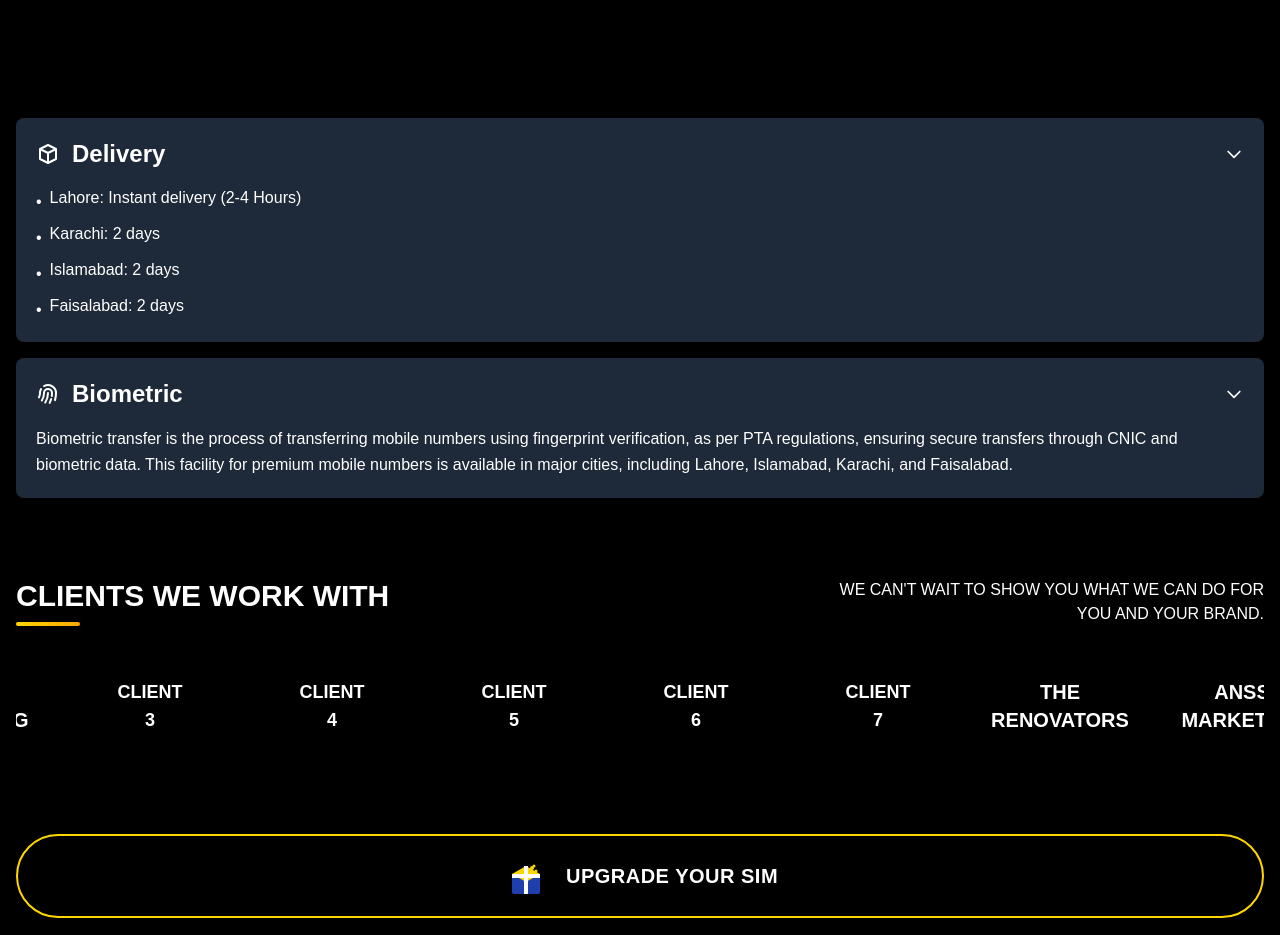
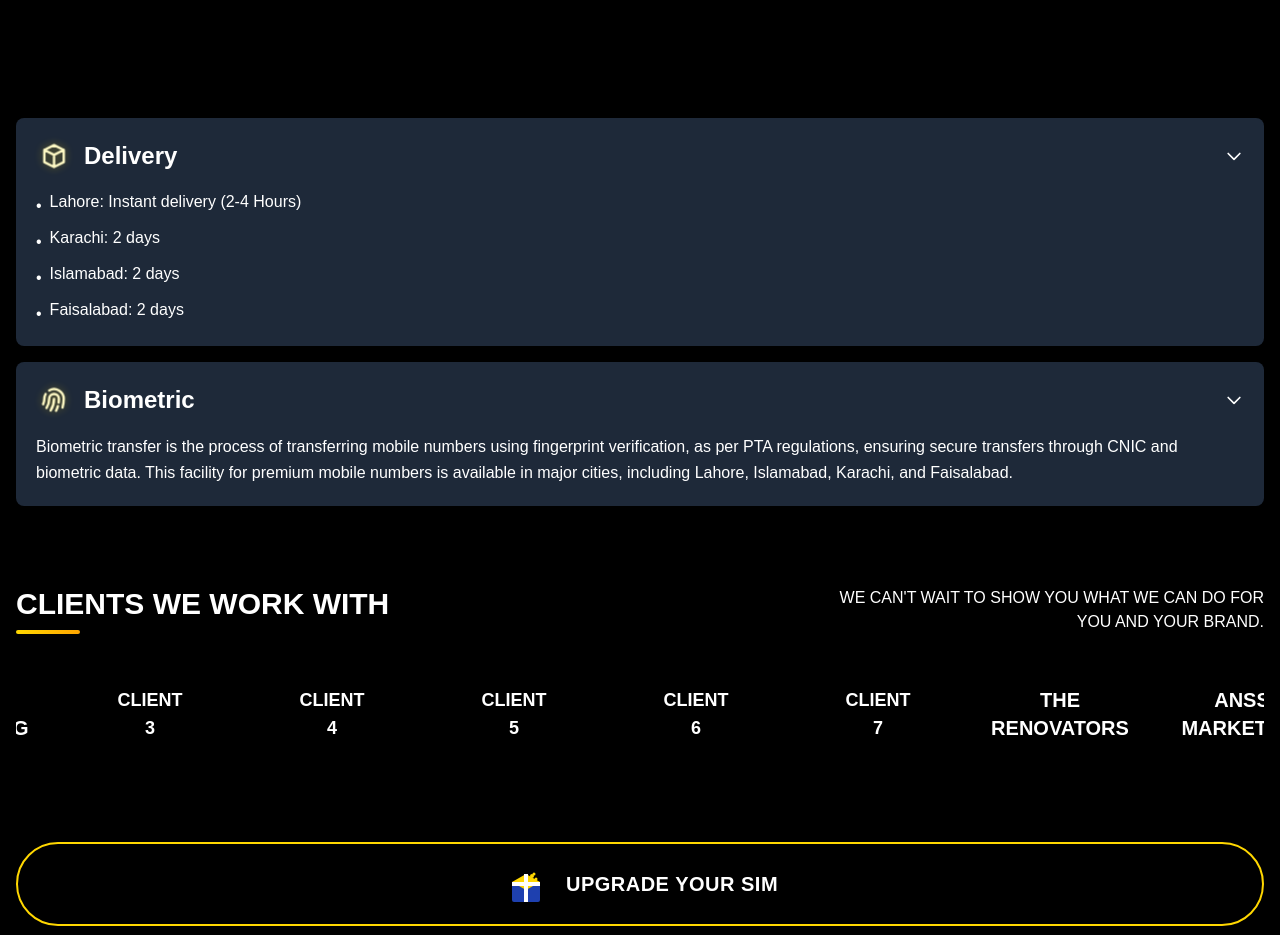
Before and after one commit to MahadMajid80/goldennumbers, a Next.js app: page / in a window 1280 px wide. Shown: the part 2300-3235 px from the top of the page. Built offline with nearby package versions, Linux system fonts and the light colour scheme; no server answers; the database is empty.

Commit message:
icon animate

```diff
--- a/app/components/InfoSections.tsx
+++ b/app/components/InfoSections.tsx
@@ -61,8 +61,12 @@ const InfoSections = () => {
         <div className="bg-gray-800 rounded-lg p-5">
           <div className="flex items-center justify-between mb-4">
             <div className="flex items-center gap-3">
+              <span
+                className="relative flex h-9 w-9 shrink-0 items-center justify-center"
+                aria-hidden
+              >
                 <svg
-                className="w-6 h-6 text-white"
+                  className="animate-section-accent-icon h-7 w-7 text-white"
                   fill="none"
                   stroke="currentColor"
                   viewBox="0 0 24 24"
@@ -74,6 +78,7 @@ const InfoSections = () => {
                     d="M20 7l-8-4-8 4m16 0l-8 4m8-4v10l-8 4m0-10L4 7m8 4v10M4 7v10l8 4"
                   />
                 </svg>
+              </span>
               <h3 className="text-white font-bold text-xl md:text-2xl">
                 Delivery
               </h3>
@@ -125,8 +130,12 @@ const InfoSections = () => {
         <div className="bg-gray-800 rounded-lg p-5">
           <div className="flex items-center justify-between mb-4">
             <div className="flex items-center gap-3">
+              <span
+                className="relative flex h-9 w-9 shrink-0 items-center justify-center"
+                aria-hidden
+              >
                 <svg
-                className="w-6 h-6 text-white"
+                  className="animate-section-accent-icon h-7 w-7 text-white"
                   fill="none"
                   stroke="currentColor"
                   viewBox="0 0 24 24"
@@ -138,6 +147,7 @@ const InfoSections = () => {
                     d="M12 11c0 3.517-1.009 6.799-2.753 9.571m-3.44-2.04l.054-.09A13.916 13.916 0 008 11a4 4 0 118 0c0 1.017-.07 2.019-.203 3m-2.118 6.844A21.88 21.88 0 0015.171 17m3.839 1.132c.645-2.266.99-4.659.99-7.132A8 8 0 008 4.07M3 15.364c.64-1.319 1-2.8 1-4.364 0-1.457.39-2.823 1.07-4"
                   />
                 </svg>
+              </span>
               <h3 className="text-white font-bold text-xl md:text-2xl">
                 Biometric
               </h3>
--- a/app/globals.css
+++ b/app/globals.css
@@ -49,3 +49,34 @@ body {
   animation: fade-in 0.5s ease-out forwards;
   opacity: 0;
 }
+
+/* Info section headers (Delivery, Biometric, …) — soft pulse + gold accent */
+@keyframes section-accent-icon {
+  0%,
+  100% {
+    color: #ffffff;
+    transform: scale(1);
+    filter: drop-shadow(0 0 0 transparent);
+  }
+  40% {
+    color: #fde047;
+    transform: scale(1.06);
+    filter: drop-shadow(0 0 6px rgba(255, 215, 0, 0.45));
+  }
+  55% {
+    color: #fef9c3;
+    transform: scale(1.04);
+    filter: drop-shadow(0 0 4px rgba(255, 215, 0, 0.35));
+  }
+}
+
+.animate-section-accent-icon {
+  transform-origin: center;
+  animation: section-accent-icon 2.4s ease-in-out infinite;
+}
+
+@media (prefers-reduced-motion: reduce) {
+  .animate-section-accent-icon {
+    animation: none;
+  }
+}
```
Lines whose indentation alone changed are shown as unchanged.
